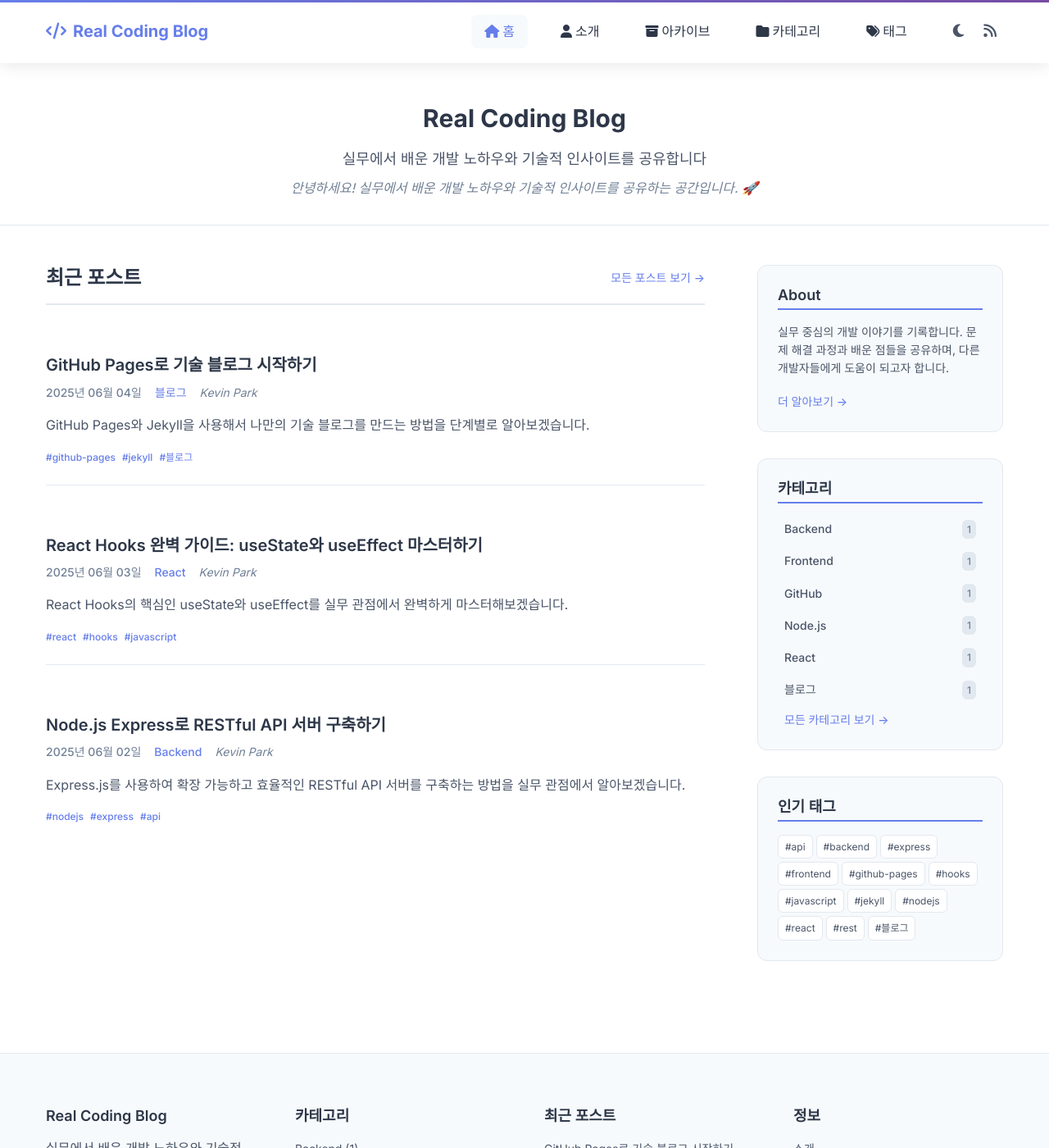
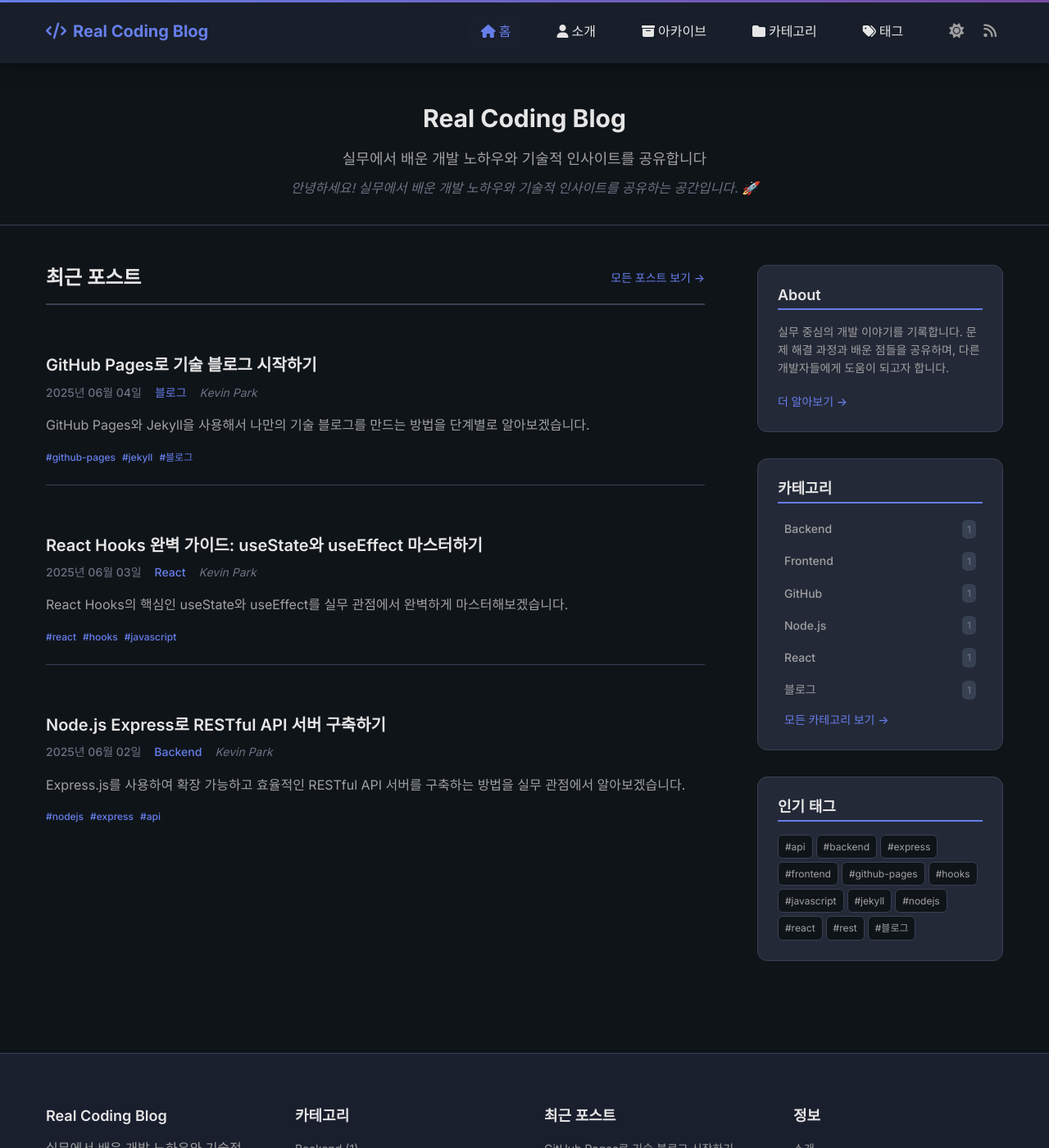
Before and after one commit to realcoding2003/realcoding.github.io, a Jekyll site: the page built from index.html, in a window 1280 px wide and 1400 px high. Shown: the whole window at 82% size. Built offline with Jekyll 4.4.1, drawn with Linux system fonts in a browser that asks for light colours; nearby versions of some CDN libraries; the list of posts is cut into pages by our own code.

Commit message:
Set dark mode as default theme
- Change default theme from light to dark mode
- Improve dark mode color scheme for better readability
- Add enhanced dark card backgrounds for widgets
- Update HTML to initialize with dark theme
- Optimize category and tag widgets for dark mode
- Better contrast and visual hierarchy in dark theme

```diff
--- a/_layouts/default.html
+++ b/_layouts/default.html
@@ -1,5 +1,5 @@
 <!DOCTYPE html>
-<html lang="ko">
+<html lang="ko" data-theme="dark">
 <head>
     <meta charset="UTF-8">
     <meta name="viewport" content="width=device-width, initial-scale=1.0">
--- a/assets/css/main.css
+++ b/assets/css/main.css
@@ -21,12 +21,15 @@
     --border: #e2e8f0;
     --shadow: rgba(0, 0, 0, 0.1);
 
-    /* Dark mode colors */
-    --dark-background: #1a202c;
-    --dark-surface: #2d3748;
-    --dark-text-primary: #f7fafc;
-    --dark-text-secondary: #e2e8f0;
-    --dark-border: #4a5568;
+    /* Dark mode colors - 더 나은 다크모드 색상 */
+    --dark-background: #0f1419;
+    --dark-surface: #1a1f2e;
+    --dark-card-surface: #242938;
+    --dark-text-primary: #e6e6e6;
+    --dark-text-secondary: #a0a0a0;
+    --dark-text-muted: #6b7280;
+    --dark-border: #374151;
+    --dark-shadow: rgba(0, 0, 0, 0.4);
 
     /* Typography */
     --font-family: 'Inter', -apple-system, BlinkMacSystemFont, 'Segoe UI', Roboto, sans-serif;
@@ -58,14 +61,15 @@
     --transition: all 0.3s ease;
 }
 
-/* Dark mode */
+/* Dark mode - 개선된 다크모드 색상 */
 [data-theme="dark"] {
     --text-primary: var(--dark-text-primary);
     --text-secondary: var(--dark-text-secondary);
+    --text-muted: var(--dark-text-muted);
     --background: var(--dark-background);
     --surface: var(--dark-surface);
     --border: var(--dark-border);
-    --shadow: rgba(0, 0, 0, 0.3);
+    --shadow: var(--dark-shadow);
 }
 
 body {
@@ -484,6 +488,15 @@ a:hover {
     padding: var(--spacing-lg);
 }
 
+/* 다크모드에서 더 나은 카드 배경 */
+[data-theme="dark"] .sidebar-widget {
+    background: var(--dark-card-surface);
+}
+
+[data-theme="dark"] .post-item:hover {
+    background: var(--dark-card-surface);
+}
+
 .sidebar-widget h3 {
     color: var(--text-primary);
     font-size: var(--font-size-lg);
@@ -541,6 +554,11 @@ a:hover {
     text-decoration: none;
 }
 
+/* 다크모드에서 카테고리 링크 호버 */
+[data-theme="dark"] .category-link:hover {
+    background: var(--dark-background);
+}
+
 .category-name {
     font-weight: 500;
 }
@@ -552,6 +570,12 @@ a:hover {
     border-radius: var(--radius-sm);
     font-size: var(--font-size-xs);
     font-weight: 500;
+}
+
+/* 다크모드에서 카테고리 카운트 */
+[data-theme="dark"] .category-count {
+    background: var(--dark-border);
+    color: var(--dark-text-muted);
 }
 
 .view-all-categories {
@@ -589,6 +613,13 @@ a:hover {
     color: white;
     text-decoration: none;
     border-color: var(--primary-color);
+}
+
+/* 다크모드에서 태그 스타일 */
+[data-theme="dark"] .tag-cloud-item {
+    background: var(--dark-background);
+    color: var(--dark-text-secondary);
+    border-color: var(--dark-border);
 }
 
 /* Footer */
--- a/assets/js/main.js
+++ b/assets/js/main.js
@@ -46,7 +46,8 @@ function initMobileMenu() {
 // Theme toggle functionality
 function initThemeToggle() {
     const themeToggle = document.getElementById('themeToggle');
-    const currentTheme = localStorage.getItem('theme') || 'light';
+    // 다크모드를 기본값으로 설정
+    const currentTheme = localStorage.getItem('theme') || 'dark';
 
     // Set initial theme
     document.documentElement.setAttribute('data-theme', currentTheme);
```
